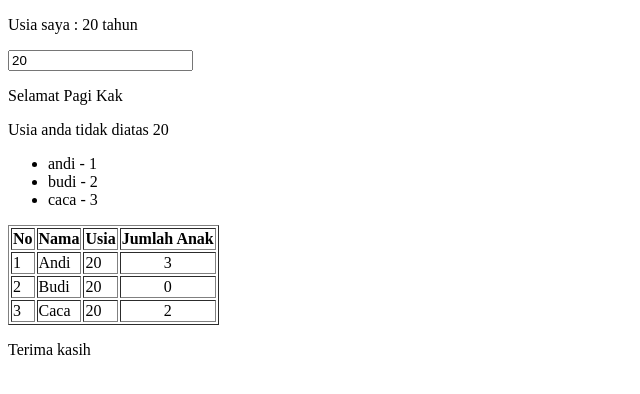
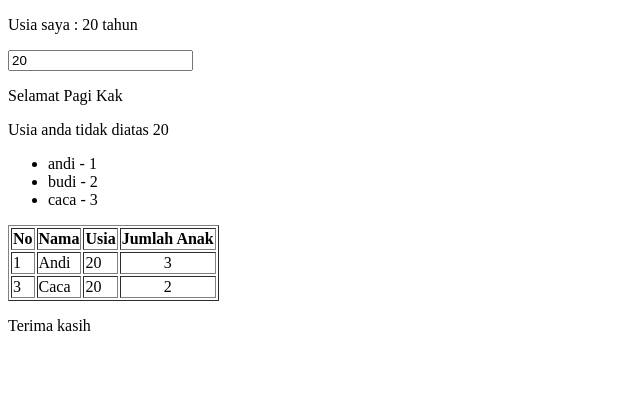
Before and after one commit to alfatta/vue-pertama, a Vue app: page / in a window 1280 px wide. Shown: the top 394 px of the page, without its empty margins (0-640 px from the left). Built offline with nearby package versions, Linux system fonts and the light colour scheme.

Commit message:
day 2 : looping with condition

```diff
--- a/src/App.vue
+++ b/src/App.vue
@@ -26,12 +26,14 @@
       </tr>
     </thead>
     <tbody>
-      <tr v-for="(pegawai, i) in listPegawaiAdv">
-        <td>{{ i + 1 }}</td>
-        <td>{{ pegawai.nama }}</td>
-        <td>{{ pegawai.usia }}</td>
-        <td align="center">{{ pegawai.jmlAnak }}</td>
-      </tr>
+      <template v-for="(pegawai, i) in listPegawaiAdv">
+        <tr v-if="pegawai.jmlAnak > 0">
+          <td>{{ i + 1 }}</td>
+          <td>{{ pegawai.nama }}</td>
+          <td>{{ pegawai.usia }}</td>
+          <td align="center">{{ pegawai.jmlAnak }}</td>
+        </tr>
+      </template>
     </tbody>
   </table>
 
```
